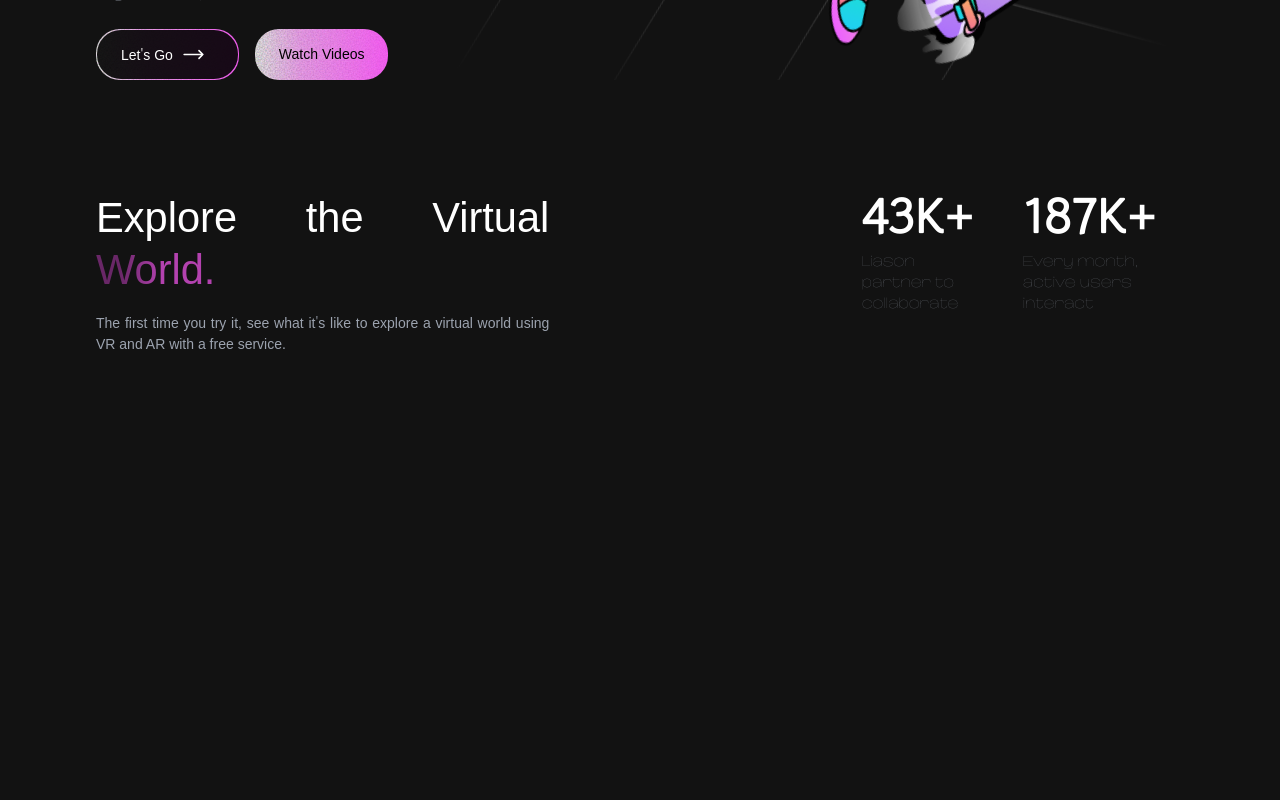
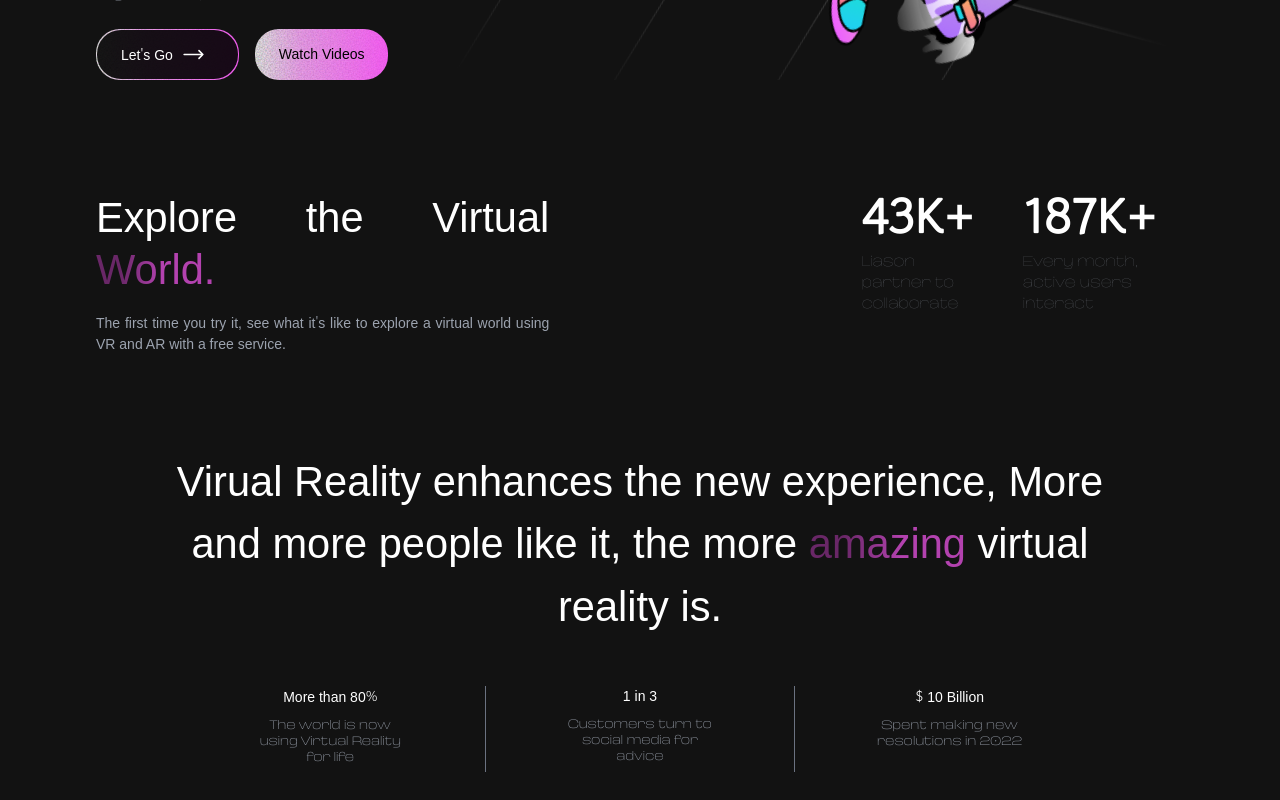
Before and after one commit to whysosaket/Metaverse-Landing-Page, a React (Vite) app: page / in a window 1280 px wide. Shown: the part 654-1454 px from the top of the page. Before the commit the page ends 1113 px from the top, so only its background shows below. Built offline with nearby package versions, Linux system fonts and the light colour scheme; a web font is replaced by a local one.

Commit message:
Added Info Component

```diff
--- a/src/App.tsx
+++ b/src/App.tsx
@@ -1,4 +1,5 @@
 import Hero from "./components/Hero"
+import Info from "./components/Info"
 import Navbar from "./components/Navbar"
 import Stats from "./components/Stats"
 
@@ -11,6 +12,7 @@ function App() {
       <Navbar />
       <Hero />
       <Stats />
+      <Info />
     </div>
   )
 }
--- /dev/null
+++ b/src/components/Info.tsx
@@ -0,0 +1,38 @@
+import GradientText from "./shared/GradientText";
+import Inter from "./shared/Inter";
+
+const Info = () => {
+  return (
+    <div className="my-24 px-20">
+      <h1 className="text-[2.6rem] text-center">
+        Virual Reality enhances the new experience, More and more people like
+        it, the more <GradientText text="amazing " />
+        virtual reality is.
+      </h1>
+      <div className="flex justify-evenly my-12">
+        <div className="w-1/6">
+          <h1 className="text-center">More than 80<Inter text="%" /></h1>
+          <p className="text-gray-400 font-universolight text-xs text-center my-2">
+            The world is now using Virtual Reality for life
+          </p>
+        </div>
+        <div className="bg-gray-500 text-gray-500 w-[1px] min-h-max"></div>
+        <div className="w-1/6">
+          <h1 className="text-center">1 in 3</h1>
+          <p className="text-gray-400 font-universolight text-xs text-center my-2">
+            Customers turn to social media for advice
+          </p>
+        </div>
+        <div className="bg-gray-500 text-gray-500 w-[1px] min-h-max"></div>
+        <div className="w-1/6">
+          <h1 className="text-center"><Inter text="$" /> 10 Billion</h1>
+          <p className="text-gray-400 font-universolight text-xs text-center my-2">
+            Spent making new resolutions in 2022
+          </p>
+        </div>
+      </div>
+    </div>
+  );
+};
+
+export default Info;
--- a/src/components/shared/GradientText.tsx
+++ b/src/components/shared/GradientText.tsx
@@ -1,6 +1,6 @@
 const GradientText = (props: {text: string}) => {
   return (
-    <span className="bg-clip-text text-transparent bg-text-gradient">
+    <span className="bg-clip-text text-transparent bg-text-gradient my-auto">
       {props.text}
     </span>
   )
```
